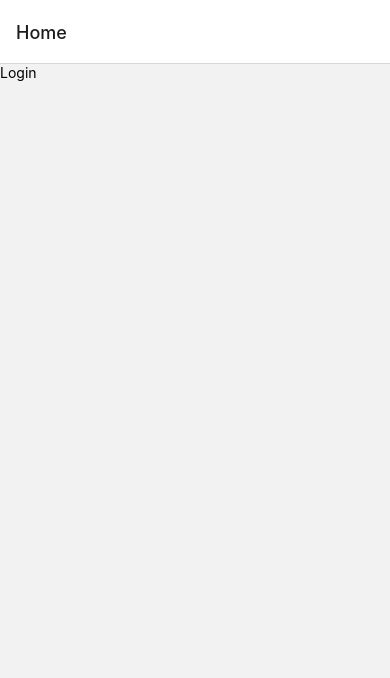
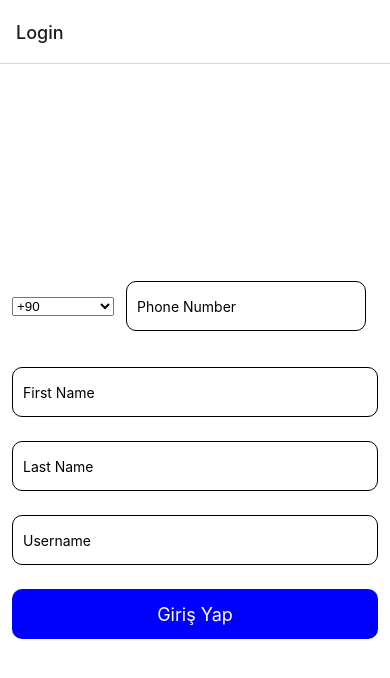
Before and after one commit to patika-218-akbank-reactnative-bootcamp/assignment-3-berkanankal, a React Native app: screen /Login in a window 390 px wide. Before the commit this address had no page. Shown: the top 678 px of the page. Built offline with nearby package versions, Linux system fonts and the light colour scheme.

Commit message:
login screen created

```diff
--- a/package.json
+++ b/package.json
@@ -10,6 +10,7 @@
     "lint": "eslint ."
   },
   "dependencies": {
+    "@react-native-picker/picker": "^2.4.4",
     "@react-navigation/native": "^6.0.12",
     "@react-navigation/native-stack": "^6.8.0",
     "react": "18.0.0",
--- a/src/App.js
+++ b/src/App.js
@@ -9,8 +9,8 @@ const Stack = createNativeStackNavigator();
 const App = () => {
   return (
     <NavigationContainer>
-      <Stack.Navigator initialRouteName="Home">
-        <Stack.Screen name="Home" component={Login} />
+      <Stack.Navigator initialRouteName="Login">
+        <Stack.Screen name="Login" component={Login} />
       </Stack.Navigator>
     </NavigationContainer>
   );
--- a/src/components/Login.js
+++ b/src/components/Login.js
@@ -1,14 +1,110 @@
-import {StyleSheet, Text, View} from 'react-native';
-import React from 'react';
+import {
+  StyleSheet,
+  Text,
+  View,
+  TextInput,
+  TouchableOpacity,
+} from 'react-native';
+import React, {useState} from 'react';
+import {Picker} from '@react-native-picker/picker';
 
 const Login = () => {
+  const [form, setForm] = useState({
+    phoneNumber: '',
+    firstName: '',
+    lastName: '',
+    userName: '',
+  });
+
+  const [selectedValue, setSelectedValue] = useState();
+
   return (
-    <View>
-      <Text>Login</Text>
+    <View style={styles.container}>
+      <View style={styles.phoneNumber}>
+        <Picker
+          style={styles.phoneNumberPicker}
+          selectedValue={selectedValue}
+          onValueChange={(itemValue, itemIndex) => setSelectedValue(itemValue)}>
+          <Picker.Item label="+90" value="+90" />
+          <Picker.Item label="+1" value="+1" />
+          <Picker.Item label="+33" value="+33" />
+        </Picker>
+        <TextInput
+          style={styles.phoneNumberInput}
+          keyboardType="numeric"
+          placeholder="Phone Number"
+          onChangeText={phoneNumber => setForm({...form, phoneNumber})}
+          value={form.phoneNumber}
+        />
+      </View>
+      <TextInput
+        style={styles.input}
+        onChangeText={text => setForm({...form, firstName: text})}
+        value={form.firstName}
+        placeholder="First Name"
+      />
+      <TextInput
+        style={styles.input}
+        onChangeText={text => setForm({...form, lastName: text})}
+        value={form.lastName}
+        placeholder="Last Name"
+      />
+      <TextInput
+        style={styles.input}
+        onChangeText={text => setForm({...form, userName: text})}
+        value={form.userName}
+        placeholder="Username"
+      />
+      <TouchableOpacity style={styles.login_button}>
+        <Text style={styles.login_text}>Giriş Yap</Text>
+      </TouchableOpacity>
     </View>
   );
 };
 
 export default Login;
 
-const styles = StyleSheet.create({});
+const styles = StyleSheet.create({
+  container: {
+    flex: 1,
+    backgroundColor: '#fff',
+    justifyContent: 'center',
+  },
+  input: {
+    height: 50,
+    margin: 12,
+    borderWidth: 1,
+    padding: 10,
+    borderRadius: 10,
+  },
+  login_button: {
+    backgroundColor: 'blue',
+    height: 50,
+    margin: 12,
+    padding: 10,
+    borderRadius: 10,
+    alignItems: 'center',
+    justifyContent: 'center',
+  },
+  login_text: {
+    color: 'white',
+    fontSize: 18,
+  },
+  phoneNumberInput: {
+    height: 50,
+    margin: 12,
+    borderWidth: 1,
+    padding: 10,
+    borderRadius: 10,
+    flex: 2,
+  },
+  phoneNumberPicker: {
+    flex: 1,
+  },
+  phoneNumber: {
+    flexDirection: 'row',
+    justifyContent: 'space-between',
+    alignItems: 'center',
+    margin: 12,
+  },
+});
```
Also changed, not shown: 1 other file (tests, documents, lock files or other folders).
